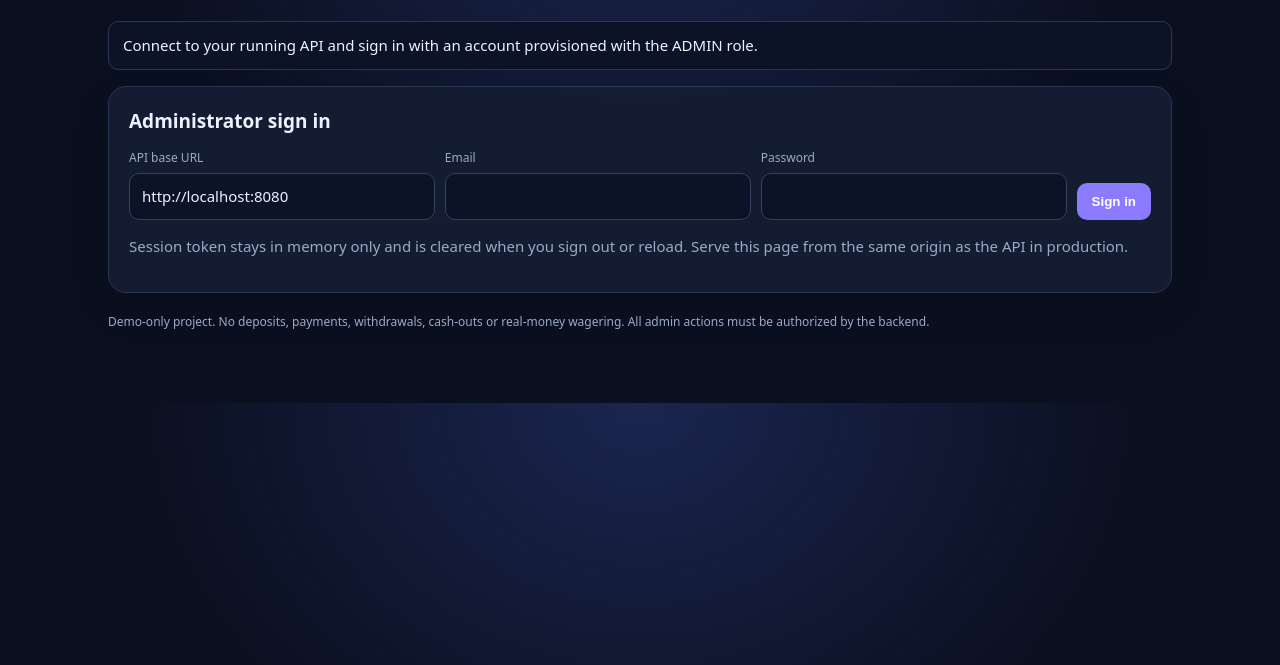
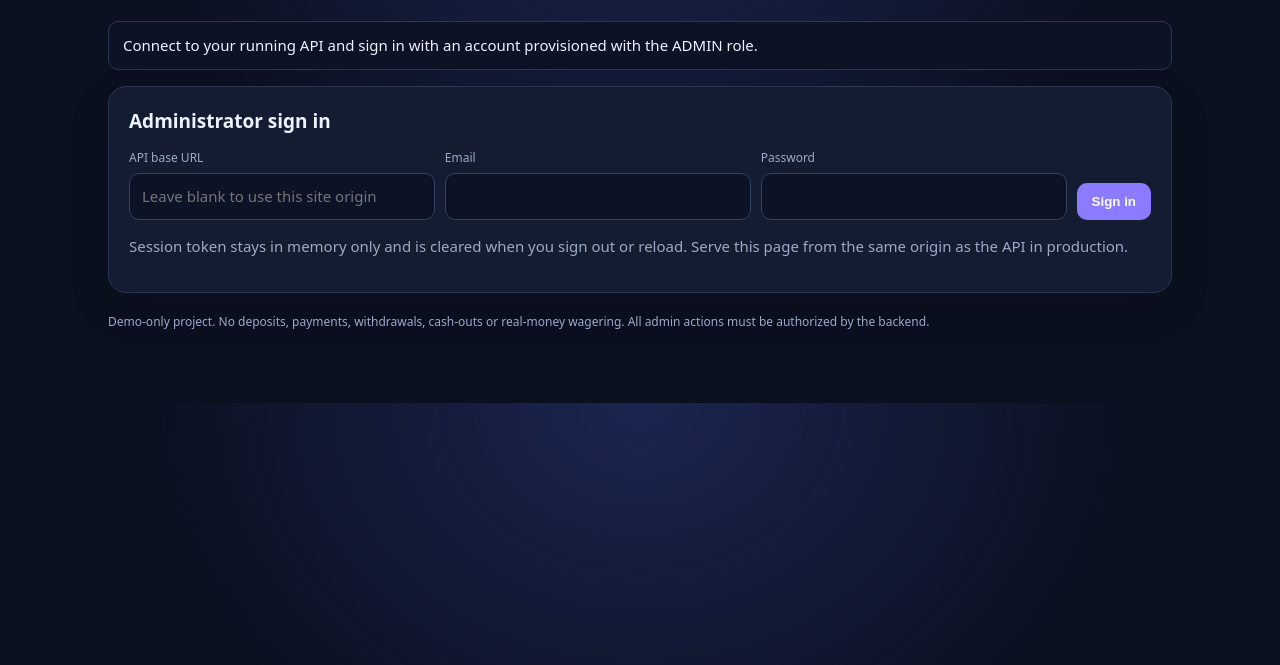
Before and after one commit to solankiabhay/aa-game-inspired, a plain HTML site: page admin/index.html in a window 1280 px wide. Shown: the part 135-800 px from the top of the page. Drawn offline with Linux system fonts and the light colour scheme.

Commit message:
fix(admin-ui): default API base to current origin

```diff
--- a/admin/index.html
+++ b/admin/index.html
@@ -12,7 +12,7 @@
 <body><main>
 <header><div><div class="eyebrow">Arcade Lab · Operations</div><h1>Admin Console</h1><div class="muted">User status and audit trail for the demo platform.</div></div><button id="logout" class="secondary hidden">Sign out</button></header>
 <div id="notice" class="notice" role="status">Connect to your running API and sign in with an account provisioned with the ADMIN role.</div>
-<section class="panel" id="loginPanel"><h2>Administrator sign in</h2><form id="loginForm"><div class="row"><div class="field"><label for="apiBase">API base URL</label><input id="apiBase" type="url" value="http://localhost:8080" placeholder="https://api.example.com" required></div><div class="field"><label for="email">Email</label><input id="email" type="email" autocomplete="username" required maxlength="254"></div><div class="field"><label for="password">Password</label><input id="password" type="password" autocomplete="current-password" required maxlength="72"></div><button id="loginButton">Sign in</button></div></form><p class="muted">Session token stays in memory only and is cleared when you sign out or reload. Serve this page from the same origin as the API in production.</p></section>
+<section class="panel" id="loginPanel"><h2>Administrator sign in</h2><form id="loginForm"><div class="row"><div class="field"><label for="apiBase">API base URL</label><input id="apiBase" type="url" value="" placeholder="Leave blank to use this site origin"></div><div class="field"><label for="email">Email</label><input id="email" type="email" autocomplete="username" required maxlength="254"></div><div class="field"><label for="password">Password</label><input id="password" type="password" autocomplete="current-password" required maxlength="72"></div><button id="loginButton">Sign in</button></div></form><p class="muted">Session token stays in memory only and is cleared when you sign out or reload. Serve this page from the same origin as the API in production.</p></section>
 <div id="dashboard" class="hidden">
 <section class="panel"><div class="row" style="justify-content:space-between;align-items:center"><h2>User accounts</h2><form id="searchForm" class="row"><div class="field"><label for="query">Search email</label><input id="query" maxlength="100" placeholder="name@example.com"></div><button>Search</button></form></div><div class="tablewrap"><table><thead><tr><th>User</th><th>Role</th><th>Status</th><th>Created</th><th>Action</th></tr></thead><tbody id="users"><tr><td colspan="5" class="muted">Sign in to load accounts.</td></tr></tbody></table></div></section>
 <section class="panel"><div class="row" style="justify-content:space-between;align-items:center"><h2>Recent audit events</h2><button id="refreshAudit" class="secondary">Refresh audit</button></div><div class="tablewrap"><table><thead><tr><th>Time</th><th>Action</th><th>Target</th><th>Reason</th><th>Change</th></tr></thead><tbody id="events"><tr><td colspan="5" class="muted">No events loaded.</td></tr></tbody></table></div></section>
```
